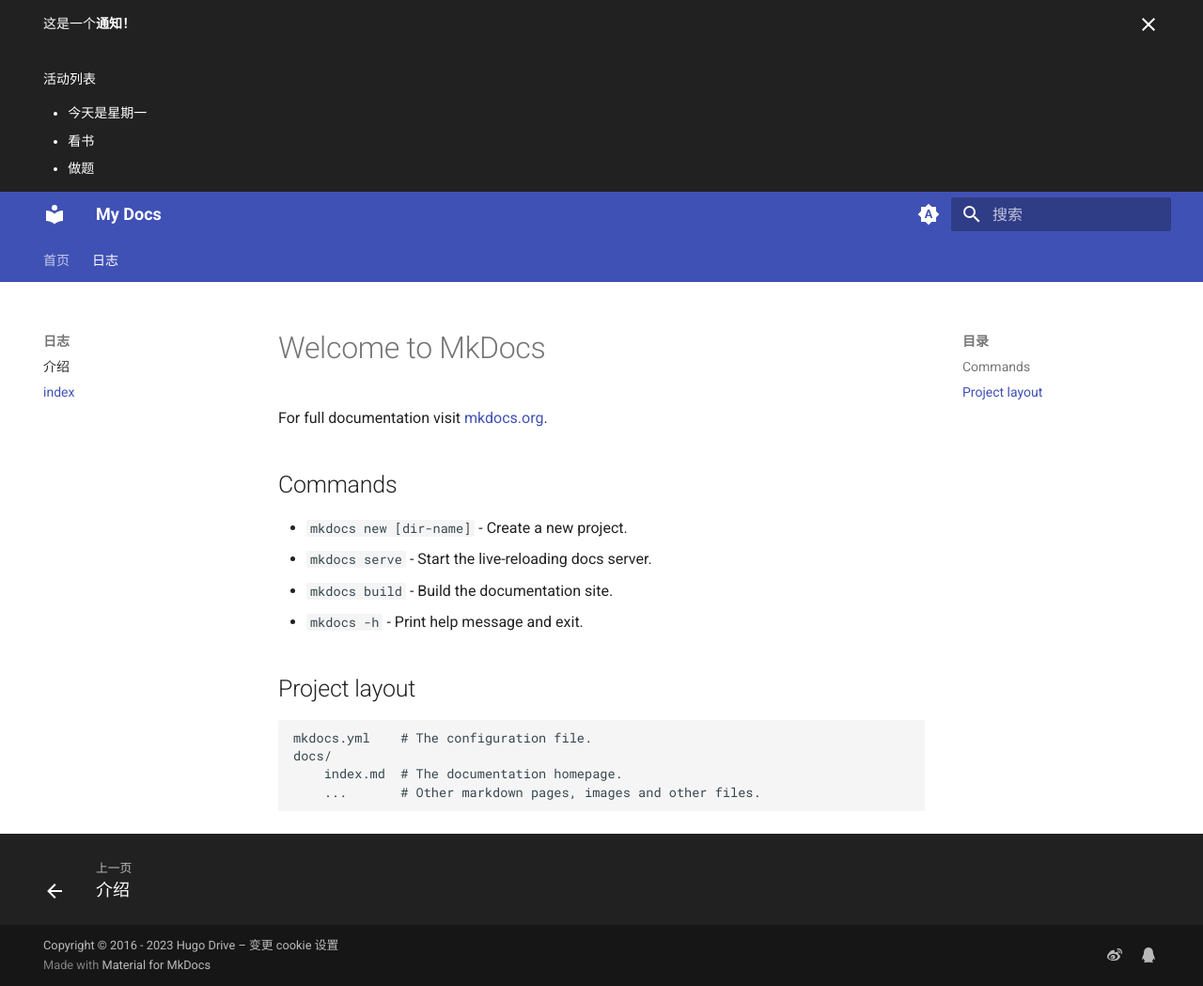
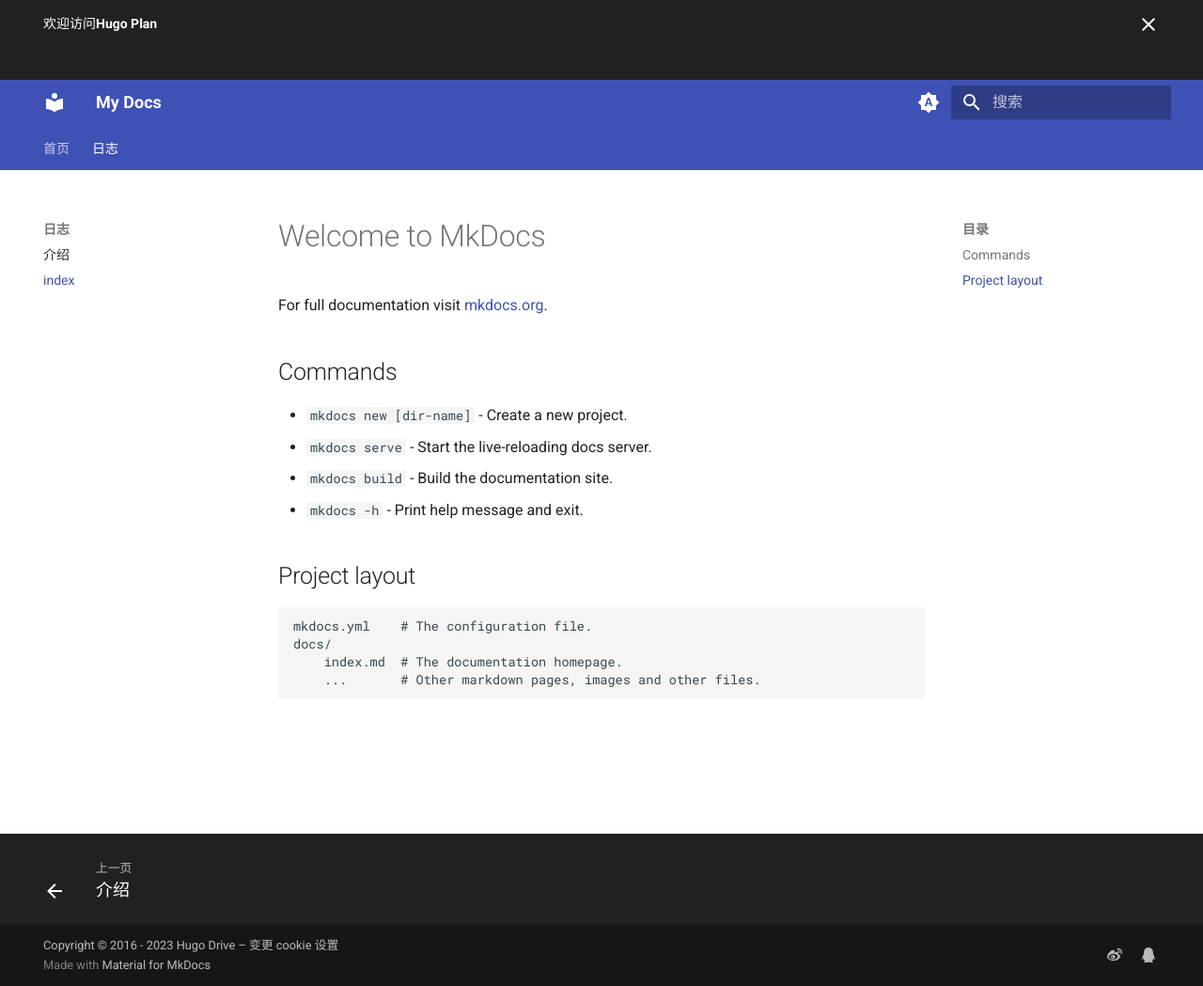
Before and after one commit to vonvonyung/vonvonyung.github.io, an MkDocs documentation site: the page built from docs/index.md, in a window 1280 px wide and 1049 px high. Shown: the whole window at 94% size. Built offline with MkDocs 1.6.1 and Material for MkDocs 9.7.7, drawn with Linux system fonts in a browser that asks for light colours.

Commit message:
test action

```diff
--- a/overrides/main.html
+++ b/overrides/main.html
@@ -1,21 +1,12 @@
 {% extends "base.html" %}
 
 {% block htmltitle %}
-<title>Lorem ipsum dolor sit amet</title>
+<title>欢迎访问 Hugo Plan</title>
 {% endblock %}
 
 {% block announce %}
 {{ super()}}
-<p>这是一个<b>通知！</b></p>
+<p>欢迎访问<b>Hugo Plan</b></p>
 <br />
-<div>
-  <label for="ul1">活动列表</label>
-  <ul id="ul1">
-    <li>今天是星期一</li>
-    <li>看书</li>
-    <li>做题</li>
-
-  </ul>
-</div>
 <!-- Add announcement here, including arbitrary HTML -->
 {% endblock %}
```
